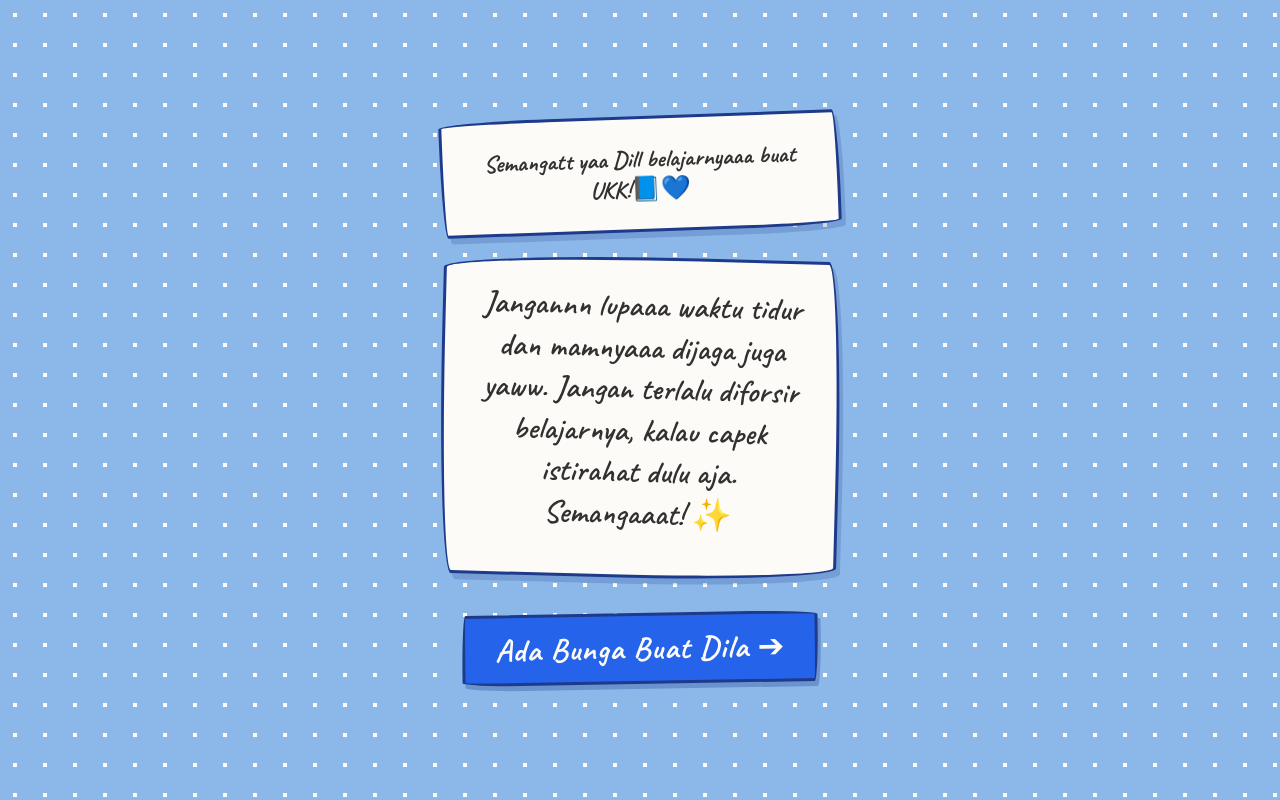
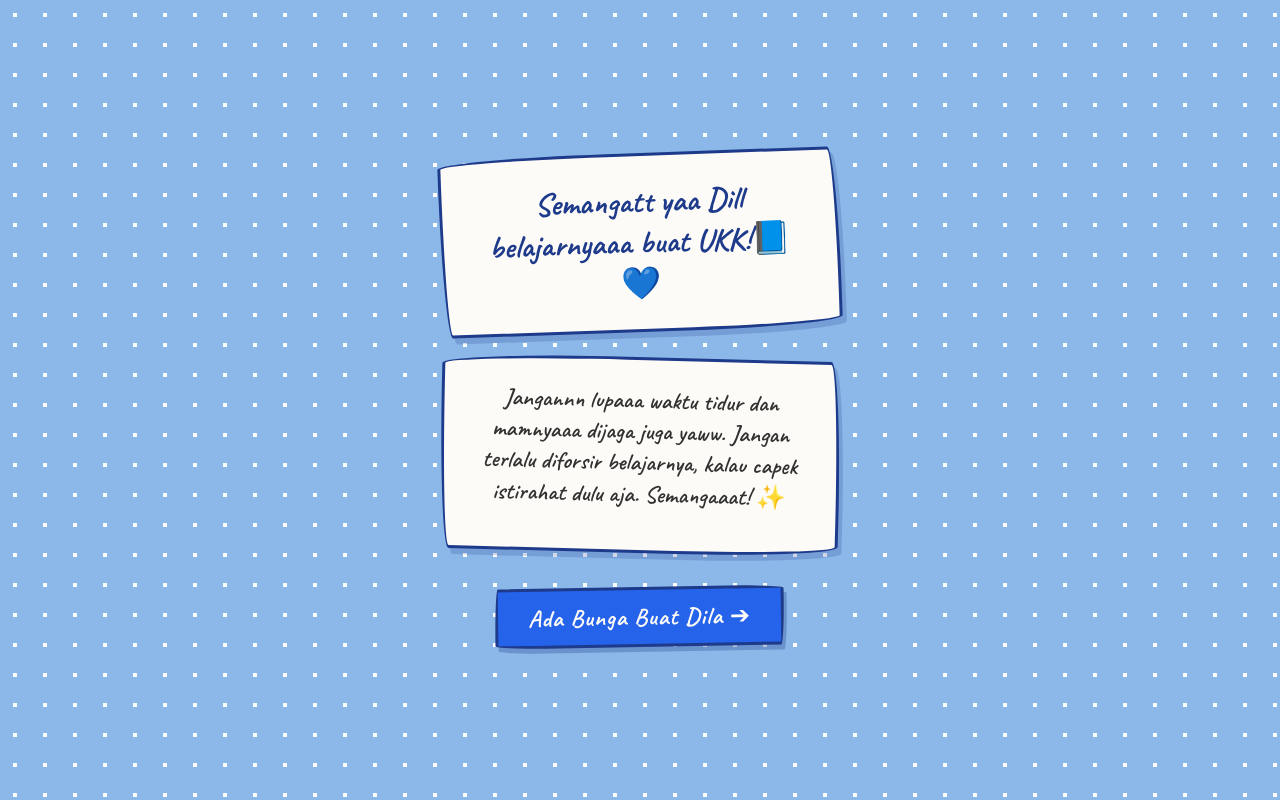
Before and after one commit to Fleur-dev-pixel/flora-space, a plain HTML site: page index.html in a window 1280 px wide. Drawn offline with Linux system fonts and the light colour scheme.

Commit message:
Refactor CSS styles for consistency and clarity

```diff
--- a/css/style.css
+++ b/css/style.css
@@ -44,9 +44,9 @@ body {
   transform: rotate(-2deg);
 }
 
-.name-tag h1 {
+.name-tag h2 {
   /* Ukuran disesuaikan untuk Caveat biar tetap stand out */
-  font-size: 5rem;
+  font-size: 32px;
   color: #1e3a8a;
   font-weight: 700; /* Pakai weight maksimal Caveat */
 }
@@ -57,7 +57,7 @@ body {
 
 .message-note p {
   /* Caveat butuh ukuran agak besar biar enak dibaca */
-  font-size: 2rem;
+  font-size: 24px;
   line-height: 1.3;
   margin-bottom: 15px;
   font-weight: 600; /* Sedikit lebih tebal dari reguler */
@@ -72,7 +72,7 @@ body {
 .paper-btn {
   text-decoration: none;
   display: inline-block;
-  font-size: 2rem;
+  font-size: 24px;
   font-weight: 700;
   color: #fdfbf7;
   background-color: #2563eb;
```
